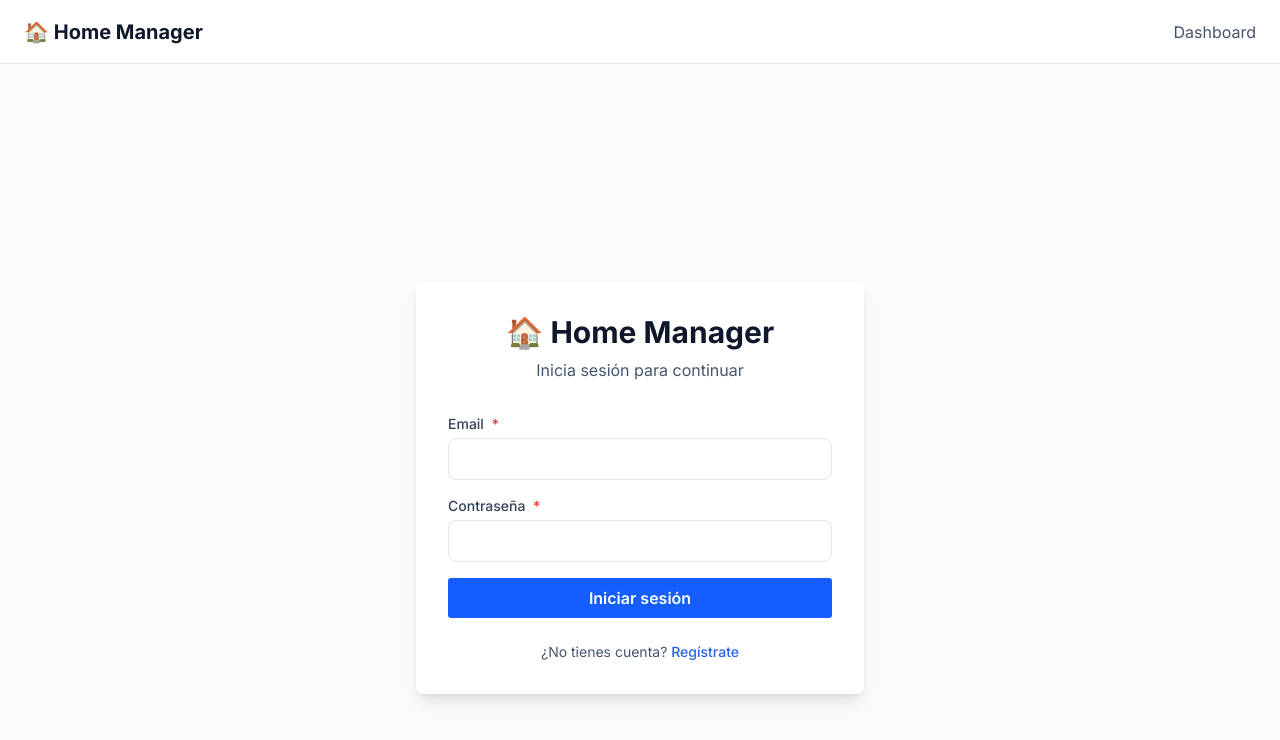
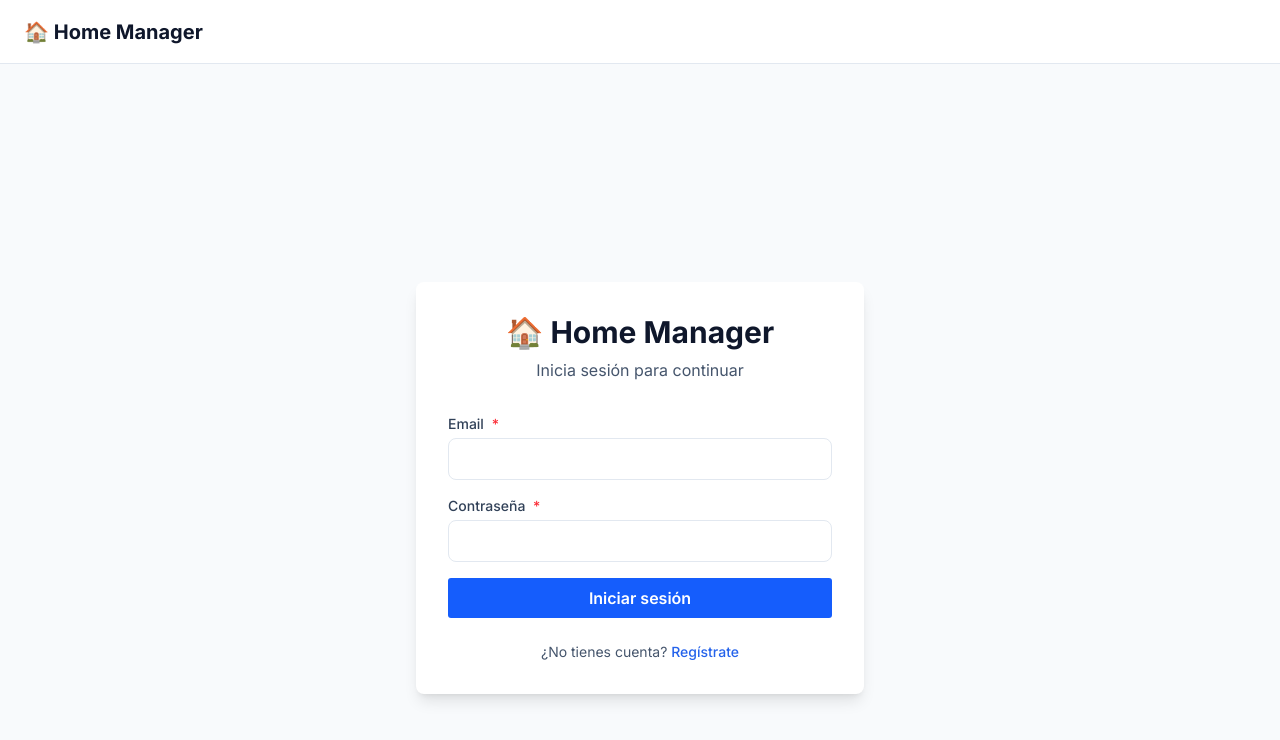
Before and after one commit to osangr/home-manager, a Vue app: page /login in a window 1280 px wide. Shown: the top 740 px of the page. Built offline with nearby package versions, Linux system fonts and the light colour scheme; no server answers.

Commit message:
feat: implement logout button and redirect to login

```diff
--- a/src/components/layout/AppHeader.vue
+++ b/src/components/layout/AppHeader.vue
@@ -1,5 +1,14 @@
 <script setup lang="ts">
-import { RouterLink } from "vue-router";
+import { useAuthStore } from "@/stores/authStore";
+import { RouterLink, useRouter } from "vue-router";
+import BaseButton from "../ui/BaseButton.vue";
+
+const authStore = useAuthStore();
+const router = useRouter();
+const handleLogout = async () => {
+  await authStore.signOut();
+  router.push("/login");
+};
 </script>
 
 <template>
@@ -14,14 +23,14 @@ import { RouterLink } from "vue-router";
         class="text-xl font-bold text-slate-900 hover:text-primary transition-colors"
         >🏠 Home Manager</RouterLink
       >
-      <nav>
-        <ul class="flex gap-3">
-          <RouterLink
-            to="/"
-            class="text-slate-600 hover:text-slate-900 transition-colors"
-            active-class="!text-primary !font-medium"
-            >Dashboard</RouterLink
-          >
+      <nav v-if="authStore.user" class="flex items-center gap-10">
+        <ul>
+          <span> Hola, {{ authStore.user?.email }}!</span>
+        </ul>
+        <ul>
+          <BaseButton variant="secondary" @click="handleLogout">
+            Cerrar sesión
+          </BaseButton>
         </ul>
       </nav>
     </div>
```
